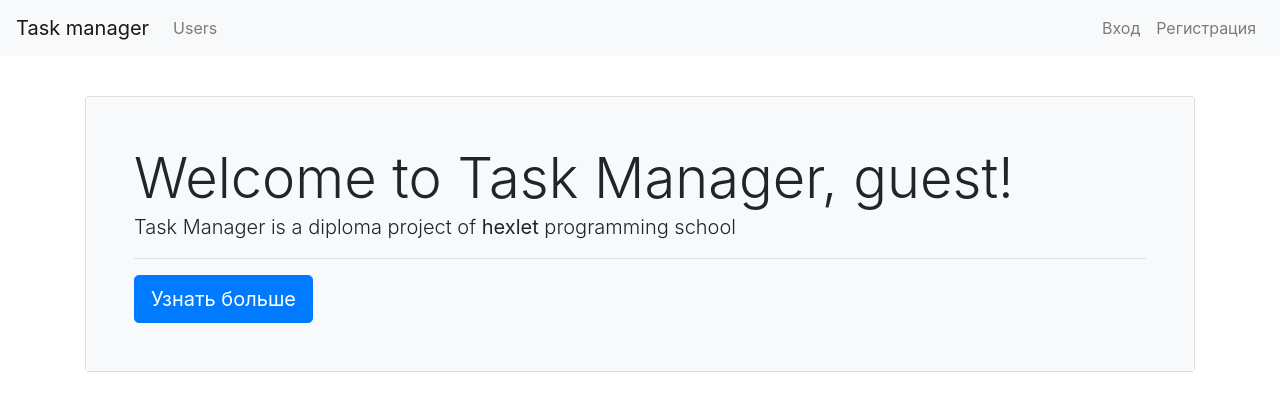
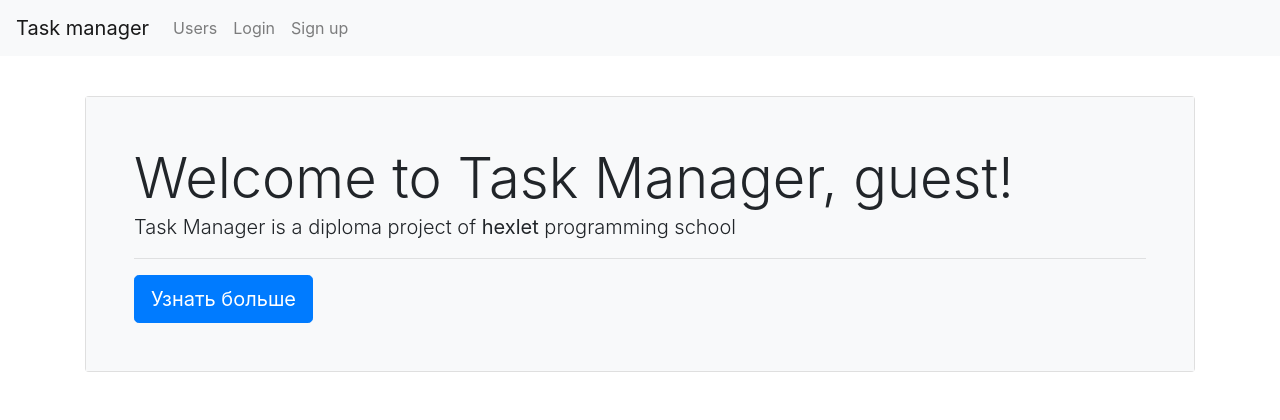
Before and after one commit to Corrosion667/python-project-lvl4, a Django app: page / in a window 1280 px wide. Shown: the top 420 px of the page. Run offline with Django 4.2, Linux system fonts and the light colour scheme; some libraries are stand-ins or nearby versions.

Commit message:
update basic template

```diff
--- a/task_manager/templates/basic.html
+++ b/task_manager/templates/basic.html
@@ -1,14 +1,15 @@
 {% load bootstrap4 %}
-{% bootstrap_css %}
-{% bootstrap_javascript jquery='full' %}
-
 {% load i18n %}
 
 <!DOCTYPE html>
-<html lang="ru-ru">
+<html>
 
-{% block title %}
-{% endblock %}
+<head>
+    <meta name="viewport" content="width=device-width, initial-scale=1, shrink-to-fit=no">
+    <title>Менеджер задач: главная</title>
+    {% bootstrap_css %}
+    {% bootstrap_javascript jquery='full' %}
+</head>
 
 <body class="d-flex flex-column min-vh-100">
     <nav class="navbar navbar-expand-lg navbar-light bg-light mb-3">
@@ -17,11 +18,11 @@
             <span class="navbar-toggler-icon"></span>
         </button>
         <div class="collapse navbar-collapse" id="navbarToggleExternalContent">
-            {% if user.is_authenticated %}
             <ul class="navbar-nav mr-auto">
                 <li class="nav-item">
                     <a class="nav-link" href="{% url 'users' %}">{% trans 'Users' %}</a>
                 </li>
+                {% if user.is_authenticated %}
                 <li class="nav-item">
                     <a class="nav-link" href="{% url 'statuses' %}">{% trans 'Statuses' %}</a>
                 </li>
@@ -31,29 +32,18 @@
                 <li class="nav-item">
                     <a class="nav-link" href="{% url 'tasks' %}">{% trans 'Tasks' %}</a>
                 </li>
-            </ul>
-            <ul class="navbar-nav">
-                <form action="/logout/" method="post">
-                    <input type="hidden" name="csrfmiddlewaretoken"
-                        value="rZCREc76h3oGh0NUgVNKin8GPxyNEQUYQIP1jG1R8o4KqvHtM0N3aYkn4GtuP4e3">
-                    <input class="btn nav-link" type="submit" value="Выход">
-                </form>
-            </ul>
-            {% else %}
-            <ul class="navbar-nav mr-auto">
                 <li class="nav-item">
-                    <a class="nav-link" href="{% url 'users' %}">{% trans 'Users' %}</a>
+                    <a class="nav-link" href="{% url 'logout' %}">{% trans 'Logout' %}</a>
                 </li>
-            </ul>
-            <ul class="navbar-nav">
+                {% else %}
                 <li class="nav-item">
-                    <a class="nav-link" href="/login/">Вход</a>
+                    <a class="nav-link" href="{% url 'login' %}">{% trans 'Login' %}</a>
                 </li>
                 <li class="nav-item">
-                    <a class="nav-link" href="/users/create/">Регистрация</a>
+                    <a class="nav-link" href="{% url 'signup' %}">{% trans 'Sign up' %}</a>
                 </li>
+                {% endif %}
             </ul>
-            {% endif %}
         </div>
     </nav>
 
```
